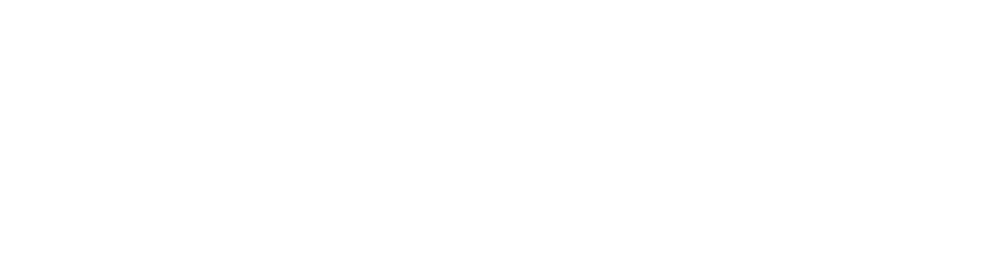
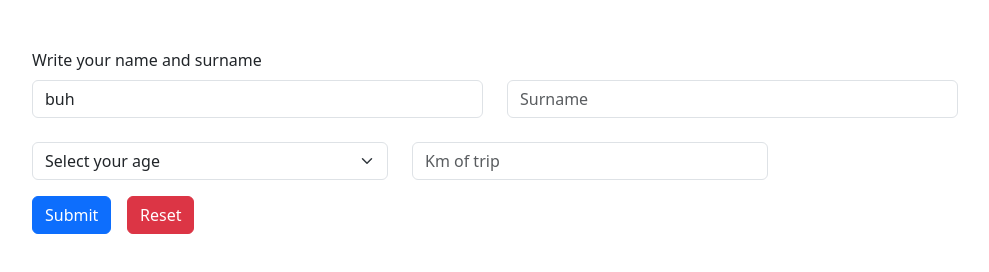
Before and after one commit to AgostinoCaruso/js-biglietto-treno-form, a plain HTML site: page index.html in a window 1280 px wide. Shown: the whole page, without its empty margins (50-1039 px from the left). Drawn offline with nearby package versions, Linux system fonts and the light colour scheme.

Commit message:
set up html

```diff
--- a/index.html
+++ b/index.html
@@ -1,16 +1,55 @@
 <!DOCTYPE html>
 <html lang="en">
+
 <head>
     <meta charset="UTF-8">
     <meta name="viewport" content="width=device-width, initial-scale=1.0">
-    <link rel="stylesheet" href="https://cdnjs.cloudflare.com/ajax/libs/bootstrap/5.3.3/css/bootstrap.min.css" integrity="sha512-jnSuA4Ss2PkkikSOLtYs8BlYIeeIK1h99ty4YfvRPAlzr377vr3CXDb7sb7eEEBYjDtcYj+AjBH3FLv5uSJuXg==" crossorigin="anonymous" referrerpolicy="no-referrer" />
+    <link rel="stylesheet" href="https://cdnjs.cloudflare.com/ajax/libs/bootstrap/5.3.3/css/bootstrap.min.css"
+        integrity="sha512-jnSuA4Ss2PkkikSOLtYs8BlYIeeIK1h99ty4YfvRPAlzr377vr3CXDb7sb7eEEBYjDtcYj+AjBH3FLv5uSJuXg=="
+        crossorigin="anonymous" referrerpolicy="no-referrer" />
 
     <link rel="stylesheet" href="./css/style.css">
     <title>Biglietto Treno</title>
 </head>
+
 <body>
+    <main>
+        <div class="container-sm">
+            <form class="mt-5" id="login">
+                <div class="row">
+                    <div class="mb-3 col-5">
+                        <label for="clientName" class="form-label">Write your name and surname</label>
+                        <input type="text" class="form-control" id="clientName" placeholder="Name">
+                    </div>
+                    <div class="pt-2 mb-3 col-5 ">
+                        <label for="surname" class="form-label"></label>
+                        <input type="text" class="form-control" id="surname" placeholder="Surname">
+                    </div>
+                    <div class="mt-2 mb-2 col-4">
+                        <select class="form-select" aria-label="Default select example">
+                            <option selected>Select your age</option>
+                            <option value="junior"> less than 17 </option>
+                            <option value="senior"> over 18 </option>
+                            <option value="old"> over 65 </option>
+                          </select>
+                    </div>
+                    <div class="pt-2 mb-3 col-4">
+                        <input type="number" class="form-control" id="km" aria-describedby="emailHelp" placeholder="Km of trip">
+                    </div>
+                </div>
+                <div class="row">
+                    <div class="col-1">
+                        <button type="submit" class="btn btn-primary">Submit</button>
+                    </div>
+                    <div class="col-1">
+                        <button type="reset" class="btn btn-danger">Reset</button>
+                    </div>
+                </div>
 
-
+            </form>
+        </div>
+    </main>
     <script src="./js/script.js"></script>
 </body>
+
 </html>
--- a/js/script.js
+++ b/js/script.js
@@ -0,0 +1,16 @@
+"use strict";
+console.clear();
+
+//variables of HTML
+const formLogin = document.getElementById("login");
+
+const clientName = document.getElementById("clientName");
+clientName.value = "buh";
+
+
+let clientNameInput = "";
+formLogin.addEventListener("input",function (event){
+    event.preventDefault();
+});
+
+console.log(clientNameInput);
```
